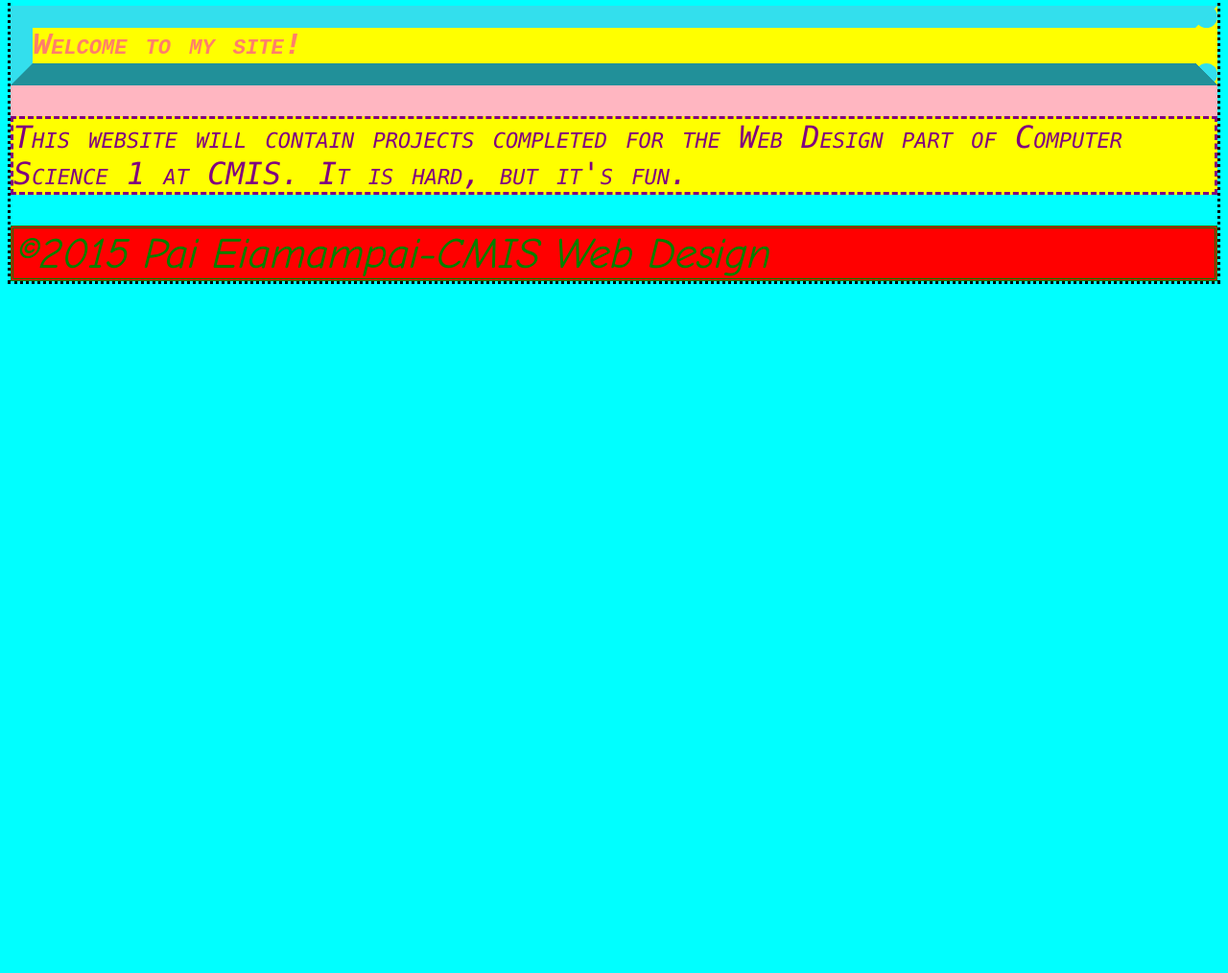
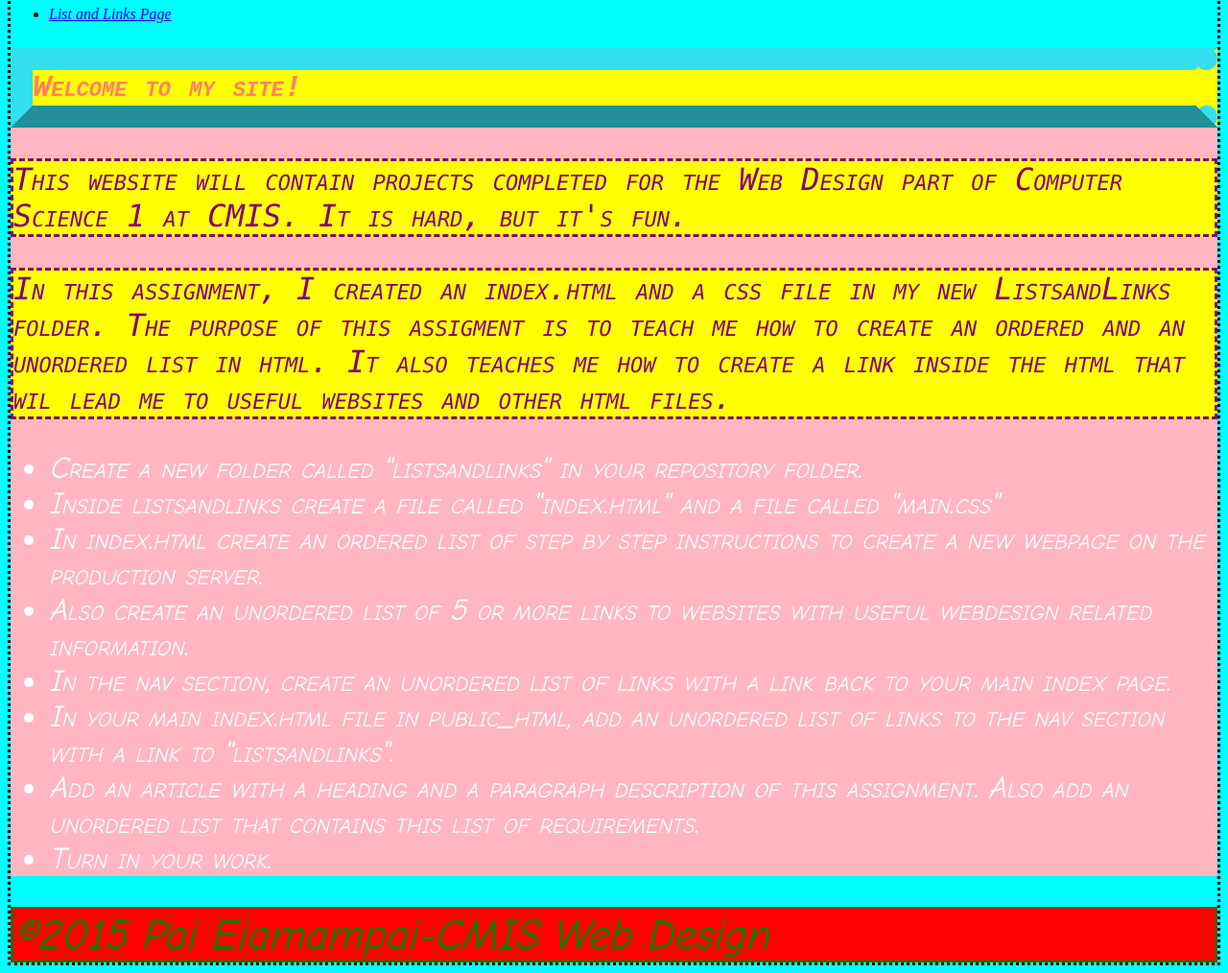
Before and after one commit to pai2365-cmis/pai2365-cmis-wd, a plain HTML site: page index.html in a window 1280 px wide. Shown: the part 174-1188 px from the top of the page at 96% size. Before the commit the page ends 800 px from the top, so only its background shows below. Drawn offline with Linux system fonts and the light colour scheme.

Commit message:
I am forever done

```diff
--- a/index.html
+++ b/index.html
@@ -1,4 +1,7 @@
-<!--
+<!doctype html>
+<html>
+	<head>
+		<!--
 Create a new file in your repository called index.html
 In index.html, follow the tutorial video called "formatting". Save a copy of index.html as template.html.
 Write the code necessary to create a portal to your website. The content should be similar to my model page.
@@ -10,9 +13,6 @@ Use sftp to upload your work to our production server.
 Update your cheatsheet.txt file with sftp commands (push updates to github).
 View your website from our production server.
 -->
-<!doctype html>
-<html>
-	<head>
 		<title>
 			Pai's Wed Design Site
 		</title>
@@ -26,6 +26,12 @@ View your website from our production server.
 			</h1>
 		</header>
 		<nav>
+			<ul>
+				<li>
+					<a href="http://localhost:8000/listsandlinks/index.html"> List and Links Page
+					</a>
+				</li>
+			</ul>
 		</nav>
 		<main>
 			<h2>
@@ -34,6 +40,35 @@ View your website from our production server.
 			<p>
 				This website will contain projects completed for the Web Design part of Computer Science 1 at CMIS. It is hard, but it's fun.
 			</p>
+			<p>
+					In this assignment, I created an index.html and a css file in my new ListsandLinks folder. The purpose of this assigment is to teach me how to create an ordered and an unordered list in html. It also teaches me how to create a link inside the html that wil lead me to useful websites and other html files.
+				</p>
+				<ul>
+					<li>
+						Create a new folder called "listsandlinks" in your repository folder.
+					</li>
+					<li>
+						Inside listsandlinks create a file called "index.html" and a file called "main.css"
+					</li>
+					<li>
+						In index.html create an ordered list of step by step instructions to create a new webpage on the production server.
+					</li>
+					<li>
+						Also create an unordered list of 5 or more links to websites with useful webdesign related information.
+					</li>
+					<li>
+						In the nav section, create an unordered list of links with a link back to your main index page.
+					</li>
+					<li>
+						In your main index.html file in public_html, add an unordered list of links to the nav section with a link to "listsandlinks".
+					</li>
+					<li>
+						Add an article with a 	heading and a paragraph description of this assignment. Also add an unordered list that contains this list of requirements.
+					</li>
+					<li>
+						Turn in your work.
+					</li>
+				</ul>
 		</main>
 		<footer>
 			©2015 Pai Eiamampai-CMIS Web Design
```
